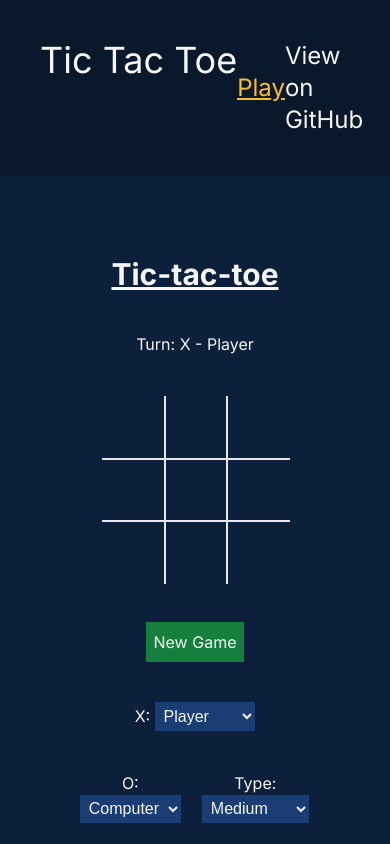
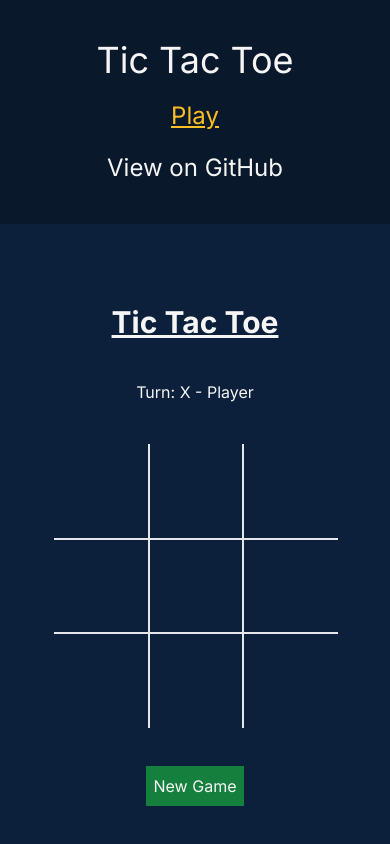
Before and after one commit to ShephardLuke/tic-tac-toe, a Next.js app: page / in a window 390 px wide. Shown: the top 844 px of the page. Built offline with nearby package versions, Linux system fonts and the light colour scheme.

Commit message:
Add responsive design
Signed-off-by: shephardluke <shephardluke@hotmail.com>

```diff
--- a/app/board/square.tsx
+++ b/app/board/square.tsx
@@ -4,7 +4,7 @@ import { roboto } from "../font";
 export default function Square({value, enabled, onSquareClick, className} : {value: string, enabled: boolean, onSquareClick: MouseEventHandler, className?: string }) {
     return (
         <button
-            className={`${roboto.className} ${className ? className : ""} w-16 h-16 text-4xl md:w-32 md:h-32 md:text-7xl lg:w-48 lg:h-48 lg:text-9xl divide-solid -mr-0.5 bg-dark ${enabled ? 'cursor-pointer hover:bg-darkest-blue active:bg-darkest-blue-2x' : 'cursor-default'} text-3xl`}
+            className={`${roboto.className} ${className ? className : ""} w-24 h-24 text-[5rem] sm:w-52 sm:h-52 sm:text-[10rem] divide-solid -mr-0.5 bg-dark ${enabled ? 'cursor-pointer hover:bg-darkest-blue active:bg-darkest-blue-2x' : 'cursor-default'} text-3xl`}
             onClick={onSquareClick}
         >
             {value}
--- a/app/page.tsx
+++ b/app/page.tsx
@@ -71,8 +71,8 @@ export default function Home() {
   return (
     <>
       <Header currentPage="Play"/>
-      <div className="flex flex-col items-center p-20">
-        <h1 className="text-3xl font-bold">Tic-tac-toe</h1>
+      <div className="flex flex-col items-center pt-20 pb-20">
+        <h1 className="text-3xl font-bold">Tic Tac Toe</h1>
         {game}
         <div className="flex flex-col items-center space-y-10">
           <SubmitButton text="New Game" clicked={() => {setGame(<Board playersList={createPlayers()} key={new Date().getTime()}/>)} }/>
--- a/app/template/global/header.tsx
+++ b/app/template/global/header.tsx
@@ -26,11 +26,11 @@ export default function Header({currentPage}: {currentPage?: string}) {
     })
 
     return (
-        <div className="flex justify p-10 header">
+        <div className="flex flex-col text-center md:flex-row justify p-10 header">
             <div className="header whitespace-nowrap">
                 <Link className="text-4xl" href={"/"}>{MAIN_TITLE}</Link>
             </div>
-            <div key={"links"} className="flex justify-around header text-2xl items-center w-full">
+            <div key={"links"} className="flex flex-col pt-5 space-y-5 md:space-y-0 md:pt-0 md:flex-row justify-around header text-2xl items-center w-full">
                 {pageLinks}
             </div>
         </div>
```
